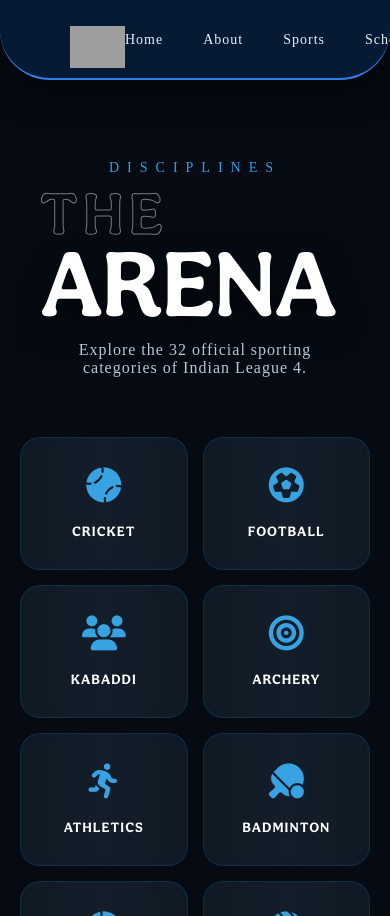
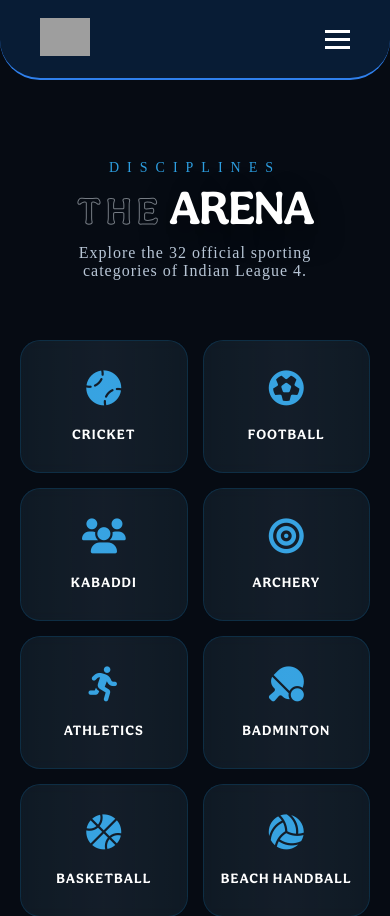
Before and after one commit to Shakthi960/indian-league-2026, a Flask app: page /sports in a window 390 px wide. Shown: the top 916 px of the page. Run offline with Flask 3, Linux system fonts and the light colour scheme; grey boxes are pictures that could not be loaded.

Commit message:
Add files via upload

```diff
--- a/static/script.js
+++ b/static/script.js
@@ -1,67 +1,88 @@
-/**
- * Indian League 4 - Main Interaction Script
- */
-
 document.addEventListener("DOMContentLoaded", function () {
 
-    let isTransitionTriggered = false;
-
-    const logo = document.getElementById("logo");
+    /* =================================
+       ELEMENTS
+    ================================= */
     const navbar = document.getElementById("navbar");
-    const about = document.getElementById("about");
     const intro = document.getElementById("intro");
     const oval = document.getElementById("oval");
+    const about = document.getElementById("about");
+    const logo = document.getElementById("logo");
+    const hamburger = document.getElementById("hamburger");
+    const navLinks = document.getElementById("navLinks");
 
-    // Intro animation only if homepage elements exist
-    if (logo && navbar && about && intro && oval) {
+    /* =================================
+       HAMBURGER MENU
+    ================================= */
+    if (hamburger && navLinks) {
+        hamburger.addEventListener("click", () => {
+            hamburger.classList.toggle("active");
+            navLinks.classList.toggle("active");
+        });
+    }
 
-        // Skip animation if page reloads below top
-        if (window.scrollY > 50) {
+    /* =================================
+       INTRO ANIMATION LOGIC
+    ================================= */
+    let introPlayed = false;
 
-            navbar.style.top = "0";
-            oval.classList.add("swap-layout");
-            intro.classList.add("move-down");
+    // Initially hide navbar on desktop to prevent it from showing early
+    if (window.innerWidth >= 900 && navbar) {
+        navbar.style.top = "-100px";
+    }
 
-            document.body.style.overflow = "auto";
-            isTransitionTriggered = true;
-        }
+    function playIntro() {
+        if (introPlayed) return;
+        introPlayed = true;
 
-        window.addEventListener("wheel", function () {
+        /* Desktop Animation Sequence */
+        if (window.innerWidth >= 900 && logo && oval && about) {
+            about.classList.add("hide-text");
 
-            if (isTransitionTriggered) return;
-
-            isTransitionTriggered = true;
-
-            about.classList.add("hide-text");
+            // Spinning logo animation start
             logo.style.transform = "translateX(-350px) rotate(-1080deg)";
 
             setTimeout(() => {
-
                 logo.style.transform = "none";
                 oval.classList.add("swap-layout");
-                navbar.style.top = "0";
-
                 intro.classList.add("move-down");
-
                 about.classList.remove("hide-text");
                 about.classList.add("show-right");
 
+                /* Reveal navbar ONLY after wheel animation finishes */
+                if (navbar) {
+                    navbar.style.top = "0";
+                }
+
+                // Allow scrolling again once animation is complete
                 document.body.style.overflow = "auto";
-
             }, 1200);
-
-        });
-
+        }
     }
 
-    // -----------------------------------
-    // SPORTS CAROUSEL
-    // -----------------------------------
+    /* ===== INITIAL LOAD LOGIC ===== */
+    if (window.innerWidth >= 900) {
+        // Prevent user from scrolling during the 3s wait + animation
+        document.body.style.overflow = "hidden";
 
-    const sportNameEl = document.getElementById('active-sport-name');
-    const startEl = document.getElementById('start-date');
-    const endEl = document.getElementById('end-date');
-    const iconEl = document.getElementById('portal-icon');
+        setTimeout(() => {
+            playIntro();
+        }, 3000);
+    } else {
+        // Mobile: Show navbar immediately & ensure scrolling is active
+        if (navbar) {
+            navbar.style.top = "0";
+        }
+        document.body.style.overflow = "auto";
+    }
+
+    /* =================================
+       SPORTS CAROUSEL
+    ================================= */
+    const sportNameEl = document.getElementById("active-sport-name");
+    const startEl = document.getElementById("start-date");
+    const endEl = document.getElementById("end-date");
+    const iconEl = document.getElementById("portal-icon");
 
     if (!sportNameEl) return;
 
@@ -103,21 +124,15 @@
     let currentIndex = 0;
 
     function updateDisplay(index) {
-
         const sport = sportsData[index];
-
         sportNameEl.style.opacity = 0;
 
         setTimeout(() => {
-
             sportNameEl.innerText = sport.name;
-            startEl.innerText = sport.start;
-            endEl.innerText = sport.end;
-
+            if (startEl) startEl.innerText = sport.start;
+            if (endEl) endEl.innerText = sport.end;
             if (iconEl) iconEl.className = `fas ${sport.icon}`;
-
             sportNameEl.style.opacity = 1;
-
         }, 200);
     }
 
@@ -134,5 +149,4 @@
     setInterval(() => {
         nextSport();
     }, 4000);
-
 });
--- a/static/style.css
+++ b/static/style.css
@@ -15,10 +15,10 @@
     box-sizing: border-box;
 }
 
-body {
-    background: #060B13;
-    color: #E6EEF6;
-    overflow: hidden;
+body{
+    background:#060B13;
+    color:#E6EEF6;
+    overflow-x:hidden;
 }
 
 /* ================================================= */
@@ -43,94 +43,116 @@
 /* 3. NAVIGATION BAR                                 */
 /* ================================================= */
 
-.navbar {
-    position: fixed;
-    top: -100px;
-    left: 0;
-    z-index: 9999;
-    display: flex;
-    justify-content: space-between;
-    align-items: center;
-    width: 100%;
-    height: 80px;
-    padding: 0 70px;
-    background: rgba(9, 30, 58, 0.85);
-    backdrop-filter: blur(10px);
-    border-bottom: 2px solid #2f80ed;
-    border-radius: 0px 0px 50px 50px;
-    box-shadow: 0 10px 35px rgba(0, 0, 0, 0.6);
-    transition: 0.8s;
+/* NAVBAR */
+
+.navbar{
+position:fixed;
+top:0px;
+left:0;
+width:100%;
+height:80px;
+display:flex;
+align-items:center;
+justify-content:space-between;
+padding:0 40px;
+background:rgba(9,30,58,0.9);
+backdrop-filter:blur(10px);
+border-bottom:2px solid #2f80ed;
+border-radius:0 0 40px 40px;
+z-index:9999;
+transition: top 0.8s cubic-bezier(0.4, 0, 0.2, 1);}
+
+.logo-small img{
+width:50px;
 }
 
-.logo-small img {
-    margin-top: 20px;
-    width: 55px;
+/* NAV LINKS */
+
+.nav-links{
+display:flex;
+gap:35px;
+list-style:none;
 }
 
-.navbar ul {
-    display: flex;
-    gap: 40px;
-    list-style: none;
+.nav-links a{
+text-decoration:none;
+color:#E6EEF6;
+font-size:14px;
+letter-spacing:1px;
 }
 
-.navbar li {
-    position: relative;
-    cursor: pointer;
+/* HAMBURGER */
+
+.hamburger{
+display:none;
+flex-direction:column;
+cursor:pointer;
+gap:5px;
 }
 
-.navbar li a {
-    text-decoration: none;
-    color: #E6EEF6;
-    font-size: 14px;
-    font-weight: 500;
-    letter-spacing: 1px;
-    transition: color 0.3s;
+.hamburger span{
+width:25px;
+height:3px;
+background:white;
+transition:0.3s;
 }
 
-.navbar li::after {
-    content: "";
-    position: absolute;
-    bottom: -6px;
-    left: 0;
-    width: 0;
-    height: 2px;
-    background: #2d9ee0;
-    transition: 0.3s;
+.hamburger.active span:nth-child(1){
+transform:rotate(45deg) translate(5px,5px);
 }
 
-.navbar li:hover::after {
-    width: 100%;
+.hamburger.active span:nth-child(2){
+opacity:0;
+}
+
+.hamburger.active span:nth-child(3){
+transform:rotate(-45deg) translate(6px,-6px);
+}
+
+.nav-links li{
+position:relative;
+}
+
+.nav-links li::after{
+content:"";
+position:absolute;
+bottom:-6px;
+left:0;
+width:0;
+height:2px;
+background:#2d9ee0;
+transition:0.3s;
+}
+
+.nav-links li:hover::after{
+width:100%;
 }
 
 /* ================================================= */
 /* 4. INTRO SECTION                                  */
 /* ================================================= */
 
-.intro {
-    height: 100vh;
-    display: flex;
-    justify-content: center;
-    align-items: center;
-    transition: 1s;
-}
-
-.intro.move-down {
-    padding-top: 120px;
+.intro{
+    min-height:100vh;
+    display:flex;
+    justify-content:center;
+    align-items:center;
+    padding-top:120px;
 }
 
 /* Oval Container */
-.oval {
-    display: flex;
-    align-items: center;
-    justify-content: space-between;
-    width: 85%;
-    height: 650px;
-    padding: 70px 150px;
-    background: linear-gradient(145deg, #091e3a, #1a4b8c);
-    border: 7px solid #2f80ed;
-    border-radius: 500px;
-    box-shadow: 0 50px 140px rgba(0, 0, 0, 0.85);
-    transition: 0.6s;
+.oval{
+    display:flex;
+    align-items:center;
+    justify-content:space-between;
+    width:min(85%,1200px);
+    height:650px;
+    padding:70px clamp(40px,8vw,150px);
+    background:linear-gradient(145deg,#091e3a,#1a4b8c);
+    border:7px solid #2f80ed;
+    border-radius:500px;
+    box-shadow:0 50px 140px rgba(0,0,0,0.85);
+    transition:0.6s;
 }
 
 .oval.swap-layout {
@@ -158,11 +180,12 @@
 }
 
 /* Logo & Rings */
-.logo-wrapper {
-    position: relative;
-    display: flex;
-    justify-content: center;
-    align-items: center;
+.logo-wrapper{
+position:relative;
+display:flex;
+justify-content:center;
+align-items:center;
+overflow:visible;
 }
 
 .logo-circle {
@@ -796,3 +819,262 @@
     opacity: 0.6;
     letter-spacing: 1px;
 }
+
+/* ================================================= */
+/* MOBILE RESPONSIVE (TABLET + MOBILE)               */
+/* ================================================= */
+
+@media (max-width:900px){
+
+.hamburger{
+display:flex;
+}
+
+/* MENU */
+
+.nav-links{
+position:absolute;
+top:80px;
+left:0;
+width:100%;
+background:#091e3a;
+flex-direction:column;
+align-items:center;
+gap:25px;
+padding:30px 0;
+
+display:none;
+}
+
+.nav-links.active{
+display:flex;
+}
+
+.nav-links li{
+width:100%;
+text-align:center;
+}
+
+}
+
+@media (max-width:900px){
+
+/* INTRO SECTION */
+
+.intro{
+height:auto;
+padding:110px 0 60px;
+padding-top: 100px;
+}
+
+
+/* OVAL CONTAINER */
+
+.oval{
+flex-direction:column;
+height:auto;
+margin: 0px;
+padding:0px 20px;
+border: none;
+gap:30px;
+height: 300px;
+background: none;
+box-shadow: none;
+}
+
+.logo-wrapper{
+order:-1;
+}
+
+.about h1{
+display: none;
+}
+
+.about p{
+font-size:16px;
+line-height:1.7;
+}
+
+
+/* WHEEL */
+
+.logo-ring{
+display: flex;
+justify-content: center;
+align-items: center;
+width: 340px;
+height: 340px;
+border: 2px solid rgba(45, 158, 224, 0.259);
+border-radius: 50%;
+margin-top: -50px;
+
+}
+
+.about {
+    opacity: 0 !important;
+    transform: translateY(30px) !important;
+    transition: opacity 0.8s ease, transform 0.8s ease !important;
+}
+
+.logo-circle {
+    margin-top: -50px;
+    width: 300px;
+    height: 300px;
+    border: 5px solid #2f80ed;
+    background: radial-gradient(circle, #2d9ee0, #091e3a);
+    box-shadow: 0 0 60px rgba(47, 128, 237, 0.5), inset 0 0 30px rgba(0, 0, 0, 0.7);
+}
+
+.logo-circle img{
+width:150px;
+}
+
+
+/* SLANTED SECTIONS */
+
+.slant-section{
+height:auto;
+padding:70px 20px;
+}
+
+.slant-container{
+flex-direction:column;
+text-align:center;
+}
+
+.main-title{
+text-align:center;
+}
+
+.main-title .lite{
+font-size:38px;
+}
+
+.main-title .bold{
+font-size:56px;
+}
+
+.event-details{
+flex-direction:column;
+gap:30px;
+align-items:center;
+}
+
+.big-day{
+font-size:55px;
+}
+
+.city-name{
+font-size:34px;
+}
+
+
+/* SPORTS SCHEDULE */
+
+.sports-schedule{
+height:auto;
+padding:80px 0;
+}
+
+.schedule-container{
+grid-template-columns:1fr;
+gap:35px;
+text-align:center;
+}
+
+.sport-name-display{
+text-align:center;
+padding:0;
+}
+
+.sport-date-display{
+text-align:center;
+padding:0;
+}
+
+.portal-outer{
+width:220px;
+height:220px;
+margin:auto;
+}
+
+.portal-circle{
+width:180px;
+height:180px;
+}
+
+#portal-icon{
+font-size:70px;
+}
+
+.orbit-button{
+width:70px;
+height:70px;
+font-size:9px;
+}
+
+
+/* PARTNERS */
+
+.partner-row{
+gap:40px;
+}
+
+.partner-group{
+min-width:100%;
+}
+
+
+/* FOOTER */
+
+.footer-container{
+grid-template-columns:1fr;
+gap:30px;
+padding:0 25px;
+text-align:left;
+}
+
+.footer-links ul{
+padding-left:0;
+}
+
+.social-links{
+justify-content:flex-start;
+}
+
+.footer-brand p{
+max-width:none;
+}
+
+}
+
+
+/* ================================================= */
+/* SMALL MOBILE (PHONES)                             */
+/* ================================================= */
+
+@media (max-width:600px){
+
+.about h1{
+font-size:34px;
+}
+
+.main-title .bold{
+font-size:48px;
+}
+
+.big-day{
+font-size:50px;
+}
+
+.portal-outer{
+width:200px;
+height:200px;
+}
+
+.portal-circle{
+width:170px;
+height:170px;
+}
+
+}
--- a/templates/base.html
+++ b/templates/base.html
@@ -22,15 +22,19 @@
 
 <!-- NAVBAR -->
 
-<nav class="navbar" id="navbar">
+<nav class="navbar">
 
 <div class="logo-small">
-<a href="/">
-<img src="{{ url_for('static', filename='images/logo.png') }}" alt="IL4 Logo">
-</a>
+<img src="/static/images/logo.png">
 </div>
 
-<ul>
+<div class="hamburger" id="hamburger">
+<span></span>
+<span></span>
+<span></span>
+</div>
+
+<ul class="nav-links" id="navLinks">
 
 <li><a href="/">Home</a></li>
 <li><a href="/about">About</a></li>
@@ -38,11 +42,11 @@
 <li><a href="/schedule">Schedule</a></li>
 <li><a href="/registration">Register</a></li>
 <li><a href="/status">Status</a></li>
-<li><a href="/admin">Admin</a></li>
 
 </ul>
 
 </nav>
+
 
 <!-- MAIN CONTENT -->
 
--- a/templates/index.html
+++ b/templates/index.html
@@ -6,7 +6,7 @@
     <div class="oval" id="oval">
 
         <div class="about" id="about">
-            <h1>INDIAN LEAGUE 4</h1>
+            <h1>INDIAN LEAGUE</h1>
             <p>
                 Get ready for the adrenaline-pumping action as one of India’s biggest
                 and most prestigious state-level sports leagues returns, bigger and
```
